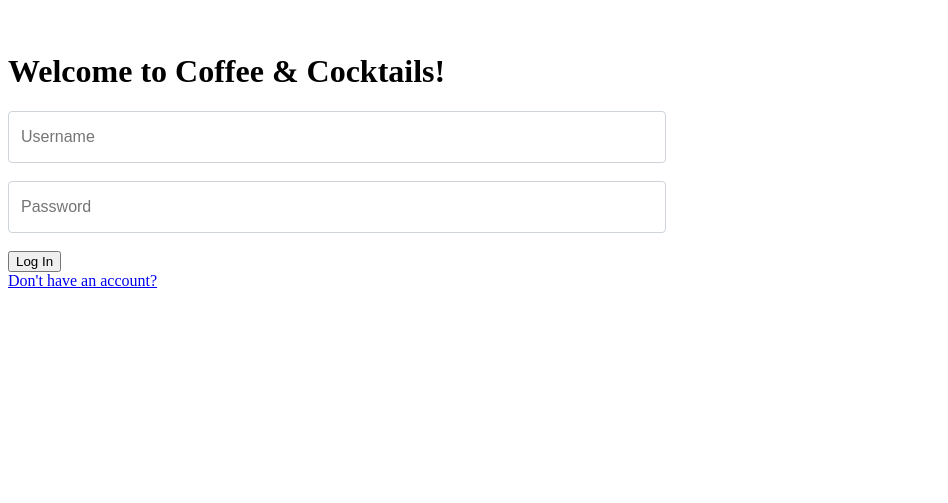
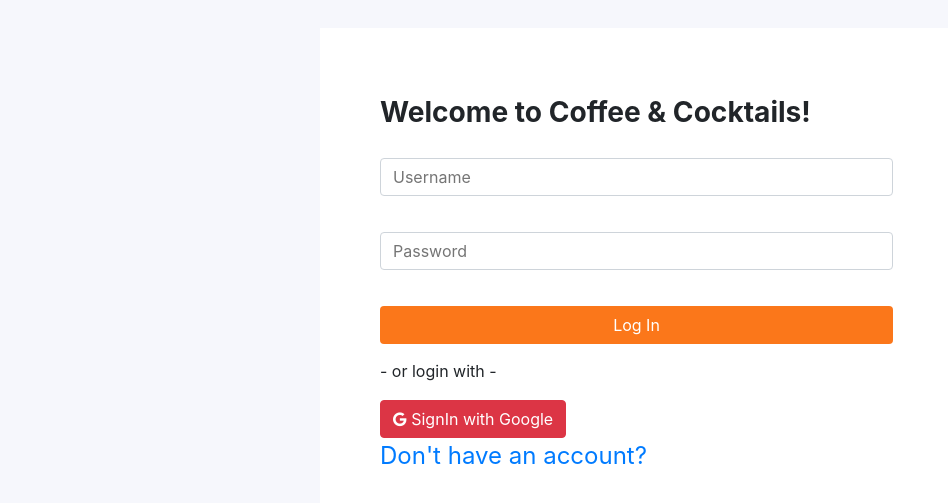
Before and after one commit to CoffeeCab/coffeeandcocktails, a React app: page / in a window 1280 px wide. Shown: the part 197-700 px from the top of the page, without its empty margins (0-948 px from the left). Built offline with nearby package versions, Linux system fonts and the light colour scheme.

Commit message:
fixing functionality

```diff
--- /dev/null
+++ b/client/components/CartItem.jsx
@@ -0,0 +1,24 @@
+import React, { Component } from 'react';
+import { Link, useNavigate } from 'react-router-dom';
+
+
+class CartItem extends Component {
+    constructor(props){
+        super(props);
+        this.state = {
+
+        }
+    }
+
+    render(){
+        return (
+            <div className="cartItem">
+              <h3>{this.props.cartItem.item}</h3>
+              <p>{'Quantity Ordered:' + this.props.cartItem.total}</p>
+              <p>{'Price:' + this.props.cartItem.price}</p>
+            </div>
+        )
+    }
+}
+
+export default CartItem;
--- a/client/components/Dashboard.jsx
+++ b/client/components/Dashboard.jsx
@@ -1,6 +1,7 @@
 import React, { Component } from 'react';
 import { Link, useNavigate } from 'react-router-dom';
 import DrinkCard from './DrinkCard.jsx'
+import CartItem from './CartItem.jsx'
 
 
 class Dashboard extends Component {
@@ -17,6 +18,19 @@ class Dashboard extends Component {
             drinkCards.push(<DrinkCard key={i} drinkItem={this.props.drinksList[i]}/>)
         }
 
+        const shoppingCartList = [];
+
+        for(let i = 1; i < this.props.drinksList.length+1; i++){
+          // console.log(localStorage.getItem(JSON.stringify(i)))
+          console.log(typeof parseInt(JSON.parse((localStorage.getItem(localStorage.key(i)))).total))
+          let v = parseInt(JSON.parse((localStorage.getItem(localStorage.key(i)))).total);
+          console.log('v: ', v)
+          if(v){
+          // if(parseInt(JSON.parse((localStorage.getItem(localStorage.key(i)))).total) > 0){
+            console.log('this ran')
+            shoppingCartList.push(<CartItem key={i + 'shoppingCartItem'} shoppingCartItem={this.props.drinksList[i]}/>)
+          }
+        }
         return (
         <div>
           <h1>Hey this is the dashboard/hompage</h1>
@@ -26,6 +40,9 @@ class Dashboard extends Component {
           <div className="drinksDisplay">
             {drinkCards}
           </div>
+        <div className="dashboardCartDisplay">
+            {shoppingCartList}
+          </div>
         </div>
         )
     }
--- a/client/components/DrinkCard.jsx
+++ b/client/components/DrinkCard.jsx
@@ -28,7 +28,7 @@ class DrinkCard extends Component {
                         itemObj.total = newTotal.toString()
                         localStorage.setItem(JSON.stringify(this.props.drinkItem.id), JSON.stringify(itemObj))
                     }
-                    //If it doesn't
+                    //If it isn't in the cart.
                     else {
                         const itemObj = {
                             id: this.props.drinkItem.id,
@@ -40,7 +40,22 @@ class DrinkCard extends Component {
                         localStorage.setItem(JSON.stringify(this.props.drinkItem.id), JSON.stringify(itemObj))
                     }
                     }}>Add to cart</button>
-                <button className="deleteButton" onClick={() => removeFromCart(e)}>Remove from cart</button>
+                <button className="deleteButton" onClick={() => {
+                     //If the item already exists in the cart
+                     if(parseInt(JSON.parse(localStorage.getItem(JSON.stringify(this.props.drinkItem.id))).total) > 0){
+                        console.log('item found')
+                        const itemObjStr = localStorage.getItem(JSON.stringify(this.props.drinkItem.id));
+                        const itemObj = JSON.parse(itemObjStr)
+                        let newTotal = parseInt(itemObj.total) - 1;
+                        console.log('newTotal: ', newTotal)
+                        itemObj.total = newTotal.toString()
+                        localStorage.setItem(JSON.stringify(this.props.drinkItem.id), JSON.stringify(itemObj))
+                    } //If it isn't in the cart.
+                    else {
+                        console.log('No items of this type added to cart.')
+                    }
+                   }
+                   }>Remove from cart</button>
             </div>
         )
     }
--- /dev/null
+++ b/client/components/GAuth.jsx
@@ -0,0 +1,15 @@
+import React, { Component } from "react";
+
+
+class GAuth extends Component {
+  render() {
+    return (
+      <div className="GAuthContainer">
+        <p className="register">- or login with -</p>
+        <a href="auth/google" className="btn btn-danger"><span className="fa fa-google"></span> SignIn with Google</a>
+      </div>
+    );
+  }
+}
+
+export default GAuth;
--- a/client/components/Login.jsx
+++ b/client/components/Login.jsx
@@ -1,5 +1,6 @@
 import React, { Component } from 'react';
 import { Link, useNavigate } from 'react-router-dom';
+import GAuth from './GAuth.jsx'
 
 // let username;
 // const usernameInput = e => {
@@ -23,8 +24,9 @@ class Login extends Component {
           <br></br>
           <input className="input" type="password" id="password" placeholder="Password" onChange={ this.passwordInput }></input>
           <br></br>
-          <button className="loginButton" id="login" onClick={ () => console.log(`username is '${username}' & password is '${password}'`)}>Log In</button>
+          <button className="loginButton" id="login" onClick={ () => console.log(this.usernameInput) /*console.log(`username is '${username}' & password is '${password}'`) */}>Log In</button>
           <br></br>
+          <GAuth />
           <Link to='/signup'>Don't have an account?</Link>
         </div>)
     }
--- a/client/components/SignUp.jsx
+++ b/client/components/SignUp.jsx
@@ -21,7 +21,7 @@ class SignUp extends Component {
             <br></br>
             <input className="input" id="newPassword" placeholder="Enter Password" onChange={ newPasswordInput }></input>
             <br></br>
-            <button id="signup" onClick={ () => console.log(`username is '${newUsername}' & password is '${newPassword}'`)}>Sign Up</button>
+            <button className="loginButton" id="signup" onClick={ () => console.log(`username is '${newUsername}' & password is '${newPassword}'`)}>Sign Up</button>
             <br></br>
             <Link to='/dashboard'>Click here to sign up</Link>
             </div>)
--- a/client/styles.scss
+++ b/client/styles.scss
@@ -1,26 +1,61 @@
+html {
+    -webkit-text-size-adjust: 100%;
+    -webkit-tap-highlight-color: rgba(0, 0, 0, 0);
+    background: #f6f7fc;
+}
+
+body {
+    font-size: 1.5rem;
+    font-weight: 400;
+    line-height: 1.5;
+    color: #212529;
+    // text-align: left;
+}
+
+h1 {
+    display: block;
+    font-size: 1.17em;
+    margin-block-start: 1em;
+    margin-block-end: 1em;
+    margin-inline-start: 0px;
+    margin-inline-end: 0px;
+    font-weight: bold;
+    align-items: center;
+    justify-content: center;
+}
+
+.router {
+    display: flex;
+    justify-content: center;
+    align-items: center;
+    background: #f6f7fc;
+}
+
 .inputBox {
     background: #fff;
-    // padding: 40px;
-    margin-top: 250px;
+    padding: 40px;
+    padding-left: 60px;
+    margin-top: 225px;
     -webkit-box-flex: 0;
     -ms-flex: 0 0 50%;
     flex: 0 0 50%;
     max-width: 50%;
-    -webkit-box-align: center;
+    // -webkit-box-align: center;
     justify-content: center;
     align-items: center;
+    background-color: #fff;
 }
 
 .input {
     display: block;
-    width: 100%;
+    width: 95%;
     height: calc(1.5em + 0.75rem + 2px);
     padding: 0.375rem 0.75rem;
     font-size: 1rem;
     font-weight: 400;
     line-height: 1.5;
-    color: #495057;
-    background-color: #fff;
+    // color: #495057;
+    // background-color: #495057;
     background-clip: padding-box;
     border: 1px solid #ced4da;
     border-radius: 0.25rem;
@@ -28,6 +63,27 @@
     -o-transition: border-color 0.15s ease-in-out, box-shadow 0.15s ease-in-out;
     transition: border-color 0.15s ease-in-out, box-shadow 0.15s ease-in-out;
     transition: border-color 0.15s ease-in-out, box-shadow 0.15s ease-in-out, -webkit-box-shadow 0.15s ease-in-out;
+}
+
+.loginButton {
+    color: #fff;
+    width: 95%;
+    background-color: #fb771a;
+    border-color: #fb771a;
+    display: inline-block;
+    font-weight: 400;
+    text-align: center;
+    vertical-align: middle;
+    border: 1px solid transparent;
+    padding: 0.375rem 0.75rem;
+    font-size: 1rem;
+    line-height: 1.5;
+    border-radius: 0.25rem;
+}
+
+.register {
+    font-size: 1rem;
+    padding-top: 15px;
 }
 
 .drinkCard {
--- a/index.html
+++ b/index.html
@@ -6,6 +6,8 @@
   <meta http-equiv="X-UA-Compatible" content="ie=edge">
   <title>Coffee & Cocktails</title>
   <link rel="icon" type="image/x-icon" href="https://img.freepik.com/premium-vector/coffee-cup-cartoon-icon-illustration-food-drink-icon-concept-isolated-flat-cartoon-style_138676-2097.jpg">
+  <link rel="stylesheet" href="https://stackpath.bootstrapcdn.com/bootstrap/4.4.1/css/bootstrap.min.css">
+  <link rel="stylesheet" href="https://stackpath.bootstrapcdn.com/font-awesome/4.7.0/css/font-awesome.min.css">
 </head>
 <body>
   <div id="root"></div>
```
Also changed, not shown: client/components/GSuccess.jsx (added, +22 -0 lines), 2 other files (tests, documents, lock files or other folders).
